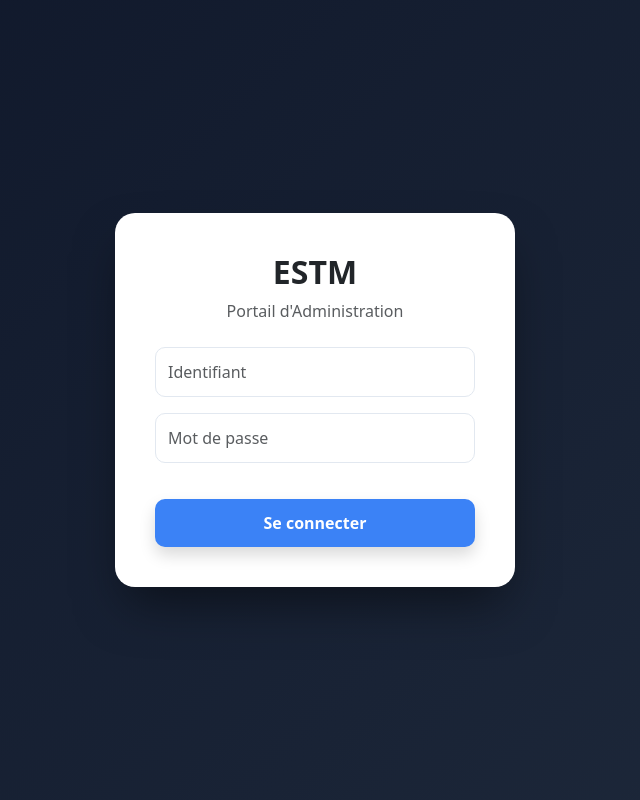
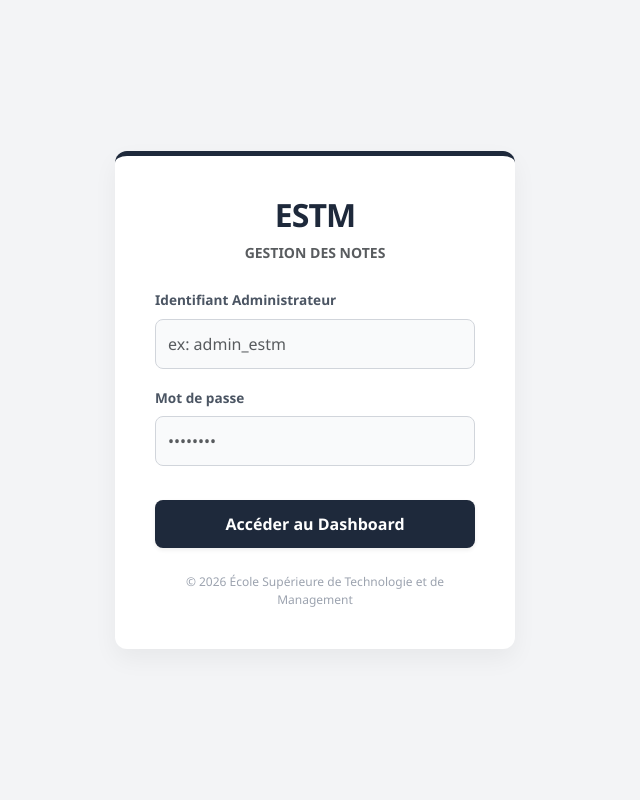
Before and after one commit to fabiennemendy1-hash/Gestion_Etudiants_Flask, a Flask app: page /login in a window 1280 px wide. Shown: the whole page, without its empty margins (325-965 px from the left). Run offline with Flask 3, Linux system fonts and the light colour scheme.

Commit message:
Update login.html

```diff
--- a/templates/login.html
+++ b/templates/login.html
@@ -2,26 +2,96 @@
 <html lang="fr">
 <head>
     <meta charset="UTF-8">
+    <meta name="viewport" content="width=device-width, initial-scale=1.0">
     <title>Connexion | ESTM</title>
     <link href="https://cdn.jsdelivr.net/npm/bootstrap@5.3.0/dist/css/bootstrap.min.css" rel="stylesheet">
     <style>
-        body { background: linear-gradient(135deg, #0f172a 0%, #1e293b 100%); height: 100vh; display: flex; align-items: center; }
-        .login-card { background: white; border-radius: 20px; padding: 40px; width: 100%; max-width: 400px; box-shadow: 0 25px 50px -12px rgba(0,0,0,0.5); }
-        .form-control { border-radius: 10px; padding: 12px; border: 1px solid #e2e8f0; }
-        .btn-login { background: #3b82f6; color: white; border-radius: 10px; padding: 12px; font-weight: bold; width: 100%; border: none; margin-top: 20px; }
+        body {
+            background-color: #f3f4f6; /* Gris très clair pour le fond */
+            height: 100vh;
+            display: flex;
+            align-items: center;
+            font-family: 'Segoe UI', sans-serif;
+        }
+        .login-card {
+            background: #ffffff;
+            border-radius: 12px;
+            padding: 40px;
+            width: 100%;
+            max-width: 400px;
+            box-shadow: 0 10px 25px rgba(0,0,0,0.05);
+            border-top: 5px solid #1e293b; /* Barre supérieure sombre */
+        }
+        .brand-name {
+            color: #1e293b;
+            font-weight: 800;
+            letter-spacing: -1px;
+            font-size: 2rem;
+        }
+        .form-label {
+            font-weight: 600;
+            color: #4b5563;
+            font-size: 0.85rem;
+        }
+        .form-control {
+            border-radius: 8px;
+            padding: 12px;
+            border: 1px solid #d1d5db;
+            background-color: #f9fafb;
+        }
+        .form-control:focus {
+            border-color: #1e293b;
+            box-shadow: none;
+            background-color: #fff;
+        }
+        .btn-login {
+            background: #1e293b; /* Couleur sombre pro */
+            color: white;
+            border-radius: 8px;
+            padding: 12px;
+            font-weight: 600;
+            width: 100%;
+            border: none;
+            margin-top: 10px;
+            transition: all 0.3s;
+        }
+        .btn-login:hover {
+            background: #334155;
+            transform: translateY(-1px);
+        }
+        .footer-text {
+            font-size: 0.75rem;
+            color: #9ca3af;
+            margin-top: 25px;
+        }
     </style>
 </head>
 <body>
+
     <div class="container d-flex justify-content-center">
-        <div class="login-card text-center">
-            <h2 class="fw-bold text-dark mb-2">ESTM</h2>
-            <p class="text-muted mb-4">Portail d'Administration</p>
+        <div class="login-card">
+            <div class="text-center mb-4">
+                <h1 class="brand-name">ESTM</h1>
+                <p class="text-muted small text-uppercase fw-bold">Gestion des Notes</p>
+            </div>
+
             <form action="/login" method="POST">
-                <input type="text" name="username" class="form-control mb-3" placeholder="Identifiant" required>
-                <input type="password" name="password" class="form-control mb-3" placeholder="Mot de passe" required>
-                <button type="submit" class="btn-login shadow">Se connecter</button>
+                <div class="mb-3">
+                    <label class="form-label">Identifiant Administrateur</label>
+                    <input type="text" name="username" class="form-control" placeholder="ex: admin_estm" required>
+                </div>
+                <div class="mb-4">
+                    <label class="form-label">Mot de passe</label>
+                    <input type="password" name="password" class="form-control" placeholder="••••••••" required>
+                </div>
+                <button type="submit" class="btn-login shadow-sm">Accéder au Dashboard</button>
             </form>
+
+            <div class="text-center footer-text">
+                &copy; 2026 École Supérieure de Technologie et de Management
+            </div>
         </div>
     </div>
+
 </body>
 </html>
```
